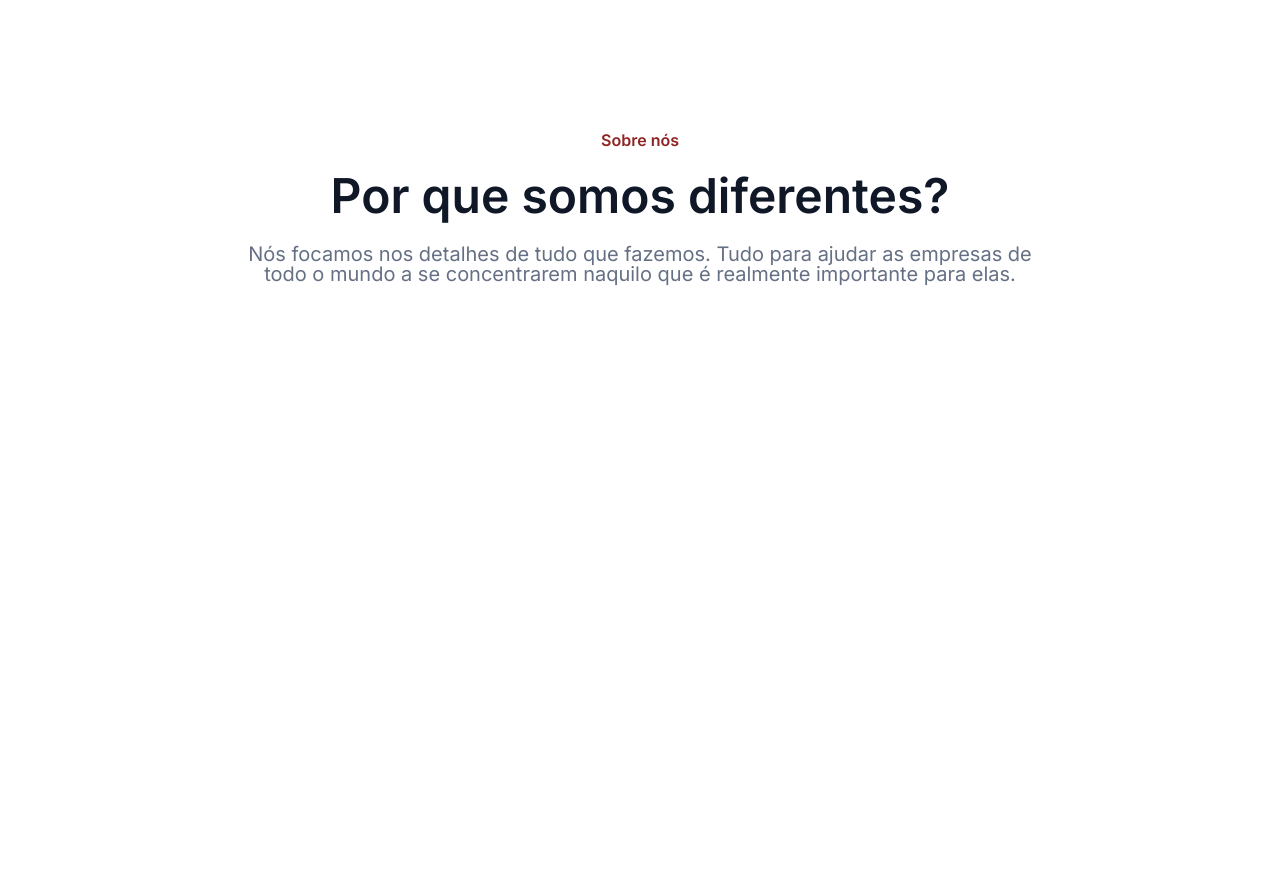
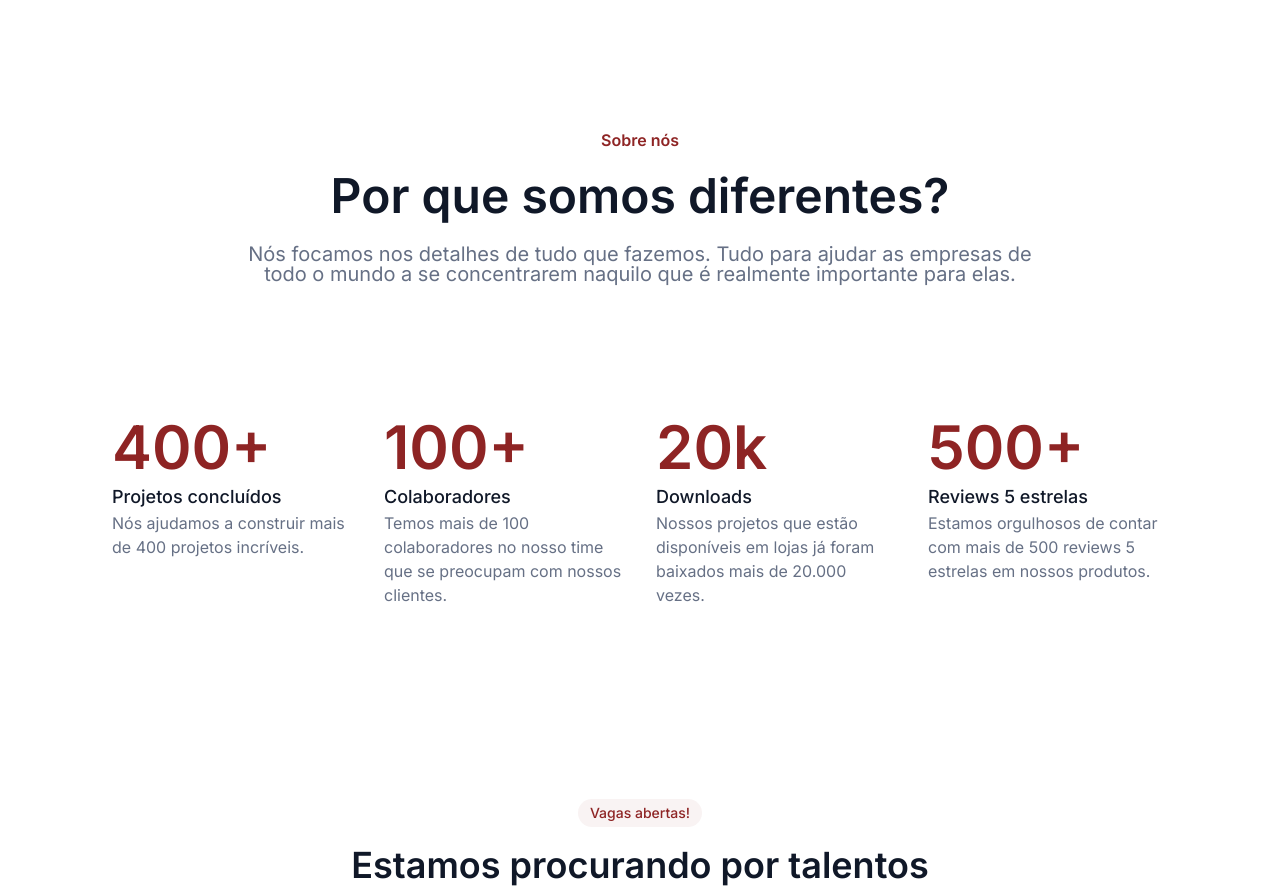
Before and after one commit to 55021/7-dias-html-css, a plain HTML site: page index.html in a window 1280 px wide. Shown: the part 76-964 px from the top of the page. Before the commit the page ends 800 px from the top, so only its background shows below. Drawn offline with Linux system fonts and the light colour scheme.

Commit message:
dia 3️⃣➕4️⃣

```diff
--- a/css/scss/index.scss
+++ b/css/scss/index.scss
@@ -4,6 +4,7 @@ $text-dark-grey: #101828;
 $text-light-grey: #667085;
 $burgundy: #8E2424;
 $white: #FFFFFF;
+$badge-red: rgba(142, 36, 36, 0.05);
 
 @function calculateRem($size) {
     @return $size / 16px * 1rem;
@@ -19,6 +20,12 @@ $white: #FFFFFF;
 
 @mixin for-phone-only {
     @media (max-width: 1044px) {
+        @content;
+    }
+}
+
+@mixin portrait-mode {
+    @media (max-width: 600px) {
         @content;
     }
 }
@@ -200,3 +207,98 @@ body {
         margin-right: 5rem;
     }
 }
+
+.metricas {
+    display: grid;
+    grid-template-columns: 1fr 1fr 1fr 1fr;
+    justify-content: space-evenly;
+    margin: 0 calculateRem(80px) calculateRem(96px);
+    padding: 0 calculateRem(32px);
+    gap: calculateRem(32px);
+
+    @include portrait-mode {
+        grid-template-columns: 1fr;
+        grid-template-rows: 1fr 1fr 1fr 1fr;
+    }
+
+    & div {
+        max-width: calculateRem(280px);
+    }
+
+    &__metrica {
+
+        &__title {
+            @include remFontSize(60px);
+            color: $burgundy;
+            font-weight: 600;
+            line-height: calculateRem(72px);
+        }
+
+        &__subtitle {
+            @include remFontSize(18px);
+            color: $text-dark-grey;
+            font-weight: 500;
+            line-height: calculateRem(28px);
+        }
+
+        &__text {
+            @include remFontSize(16px);
+            color: $text-light-grey;
+            font-weight: 400;
+            line-height: calculateRem(24px);
+        }
+    }
+}
+
+.vagas {
+    width: 100%;
+    padding: calculateRem(96px) calculateRem(80px);
+    display: flex;
+    flex-direction: column;
+    align-items: center;
+    gap: calculateRem(64px);
+
+    &__header {
+        max-width: calculateRem(768px);
+        display: flex;
+        flex-direction: column;
+        justify-content: space-between;
+        align-items: center;
+        text-align: center;
+
+        &__tag {
+            background-color: $badge-red;
+            border-radius: 16px;
+            padding: calculateRem(4px) calculateRem(12px);
+            margin-bottom: calculateRem(16px);
+            @include remFontSize(14px);
+            line-height: calculateRem(20px);
+            color: $burgundy;
+            font-weight: 500;
+        }
+
+        &__title {
+            margin-bottom: calculateRem(20px);
+            @include remFontSize(36px);
+            line-height: calculateRem(44px);
+            color: $text-dark-grey;
+            font-weight: 600;
+        }
+
+        &__subtitle {
+            @include remFontSize(20px);
+            line-height: calculateRem(304px);
+            font-weight: 400;
+            color: $text-light-grey;
+        }
+    }
+
+    &__img {
+        padding: 0 calculateRem(32px);
+        width: 100%;
+
+        @include portrait-mode {
+            width: 100vw;
+        }
+    }
+}
--- a/index.html
+++ b/index.html
@@ -39,6 +39,36 @@
         <h1 class="header__title">Por que somos diferentes?</h1>
         <h2 class="header__subtitle">Nós focamos nos detalhes de tudo que fazemos. Tudo para ajudar as empresas de todo o mundo a se concentrarem naquilo que é realmente importante para elas.</h2>
     </header>
+    <section class="metricas">
+        <div class="metricas__metrica">
+            <h1 class="metricas__metrica__title">400+</h1>
+            <h3 class="metricas__metrica__subtitle">Projetos concluídos</h3>
+            <h3 class="metricas__metrica__text">Nós ajudamos a construir mais de 400 projetos incríveis.</h3>
+        </div>
+        <div class="metricas__metrica">
+            <h1 class="metricas__metrica__title">100+</h1>
+            <h3 class="metricas__metrica__subtitle">Colaboradores</h3>
+            <h3 class="metricas__metrica__text">Temos mais de 100 colaboradores no nosso time que se preocupam com nossos clientes.</h3>
+        </div>
+        <div class="metricas__metrica">
+            <h1 class="metricas__metrica__title">20k</h1>
+            <h3 class="metricas__metrica__subtitle">Downloads</h3>
+            <h3 class="metricas__metrica__text">Nossos projetos que estão disponíveis em lojas já foram baixados mais de 20.000 vezes.</h3>
+        </div>
+        <div class="metricas__metrica">
+            <h1 class="metricas__metrica__title">500+</h1>
+            <h3 class="metricas__metrica__subtitle">Reviews 5 estrelas</h3>
+            <h3 class="metricas__metrica__text">Estamos orgulhosos de contar com mais de 500 reviews 5 estrelas em nossos produtos.</h3>
+        </div>
+    </section>
+    <section class="vagas">
+        <div class="vagas__header">
+            <span class="vagas__header__tag">Vagas abertas!</span>
+            <span class="vagas__header__title">Estamos procurando por talentos</span>
+            <span class="vagas__header_subtitle">Somos uma equipe 100% remota com pessoas do Brasil inteiro.</span>
+        </div>
+        <img src="assets/img/banner.png" alt="Sala de reunião com cinco pessoas conversando em volta de uma mesa" class="vagas__img">
+    </section>
     <script src="index.js"></script>
 </body>
 </html>
```
Also changed, not shown: assets/img/banner.png (added), css/index.css, 1 other file.
